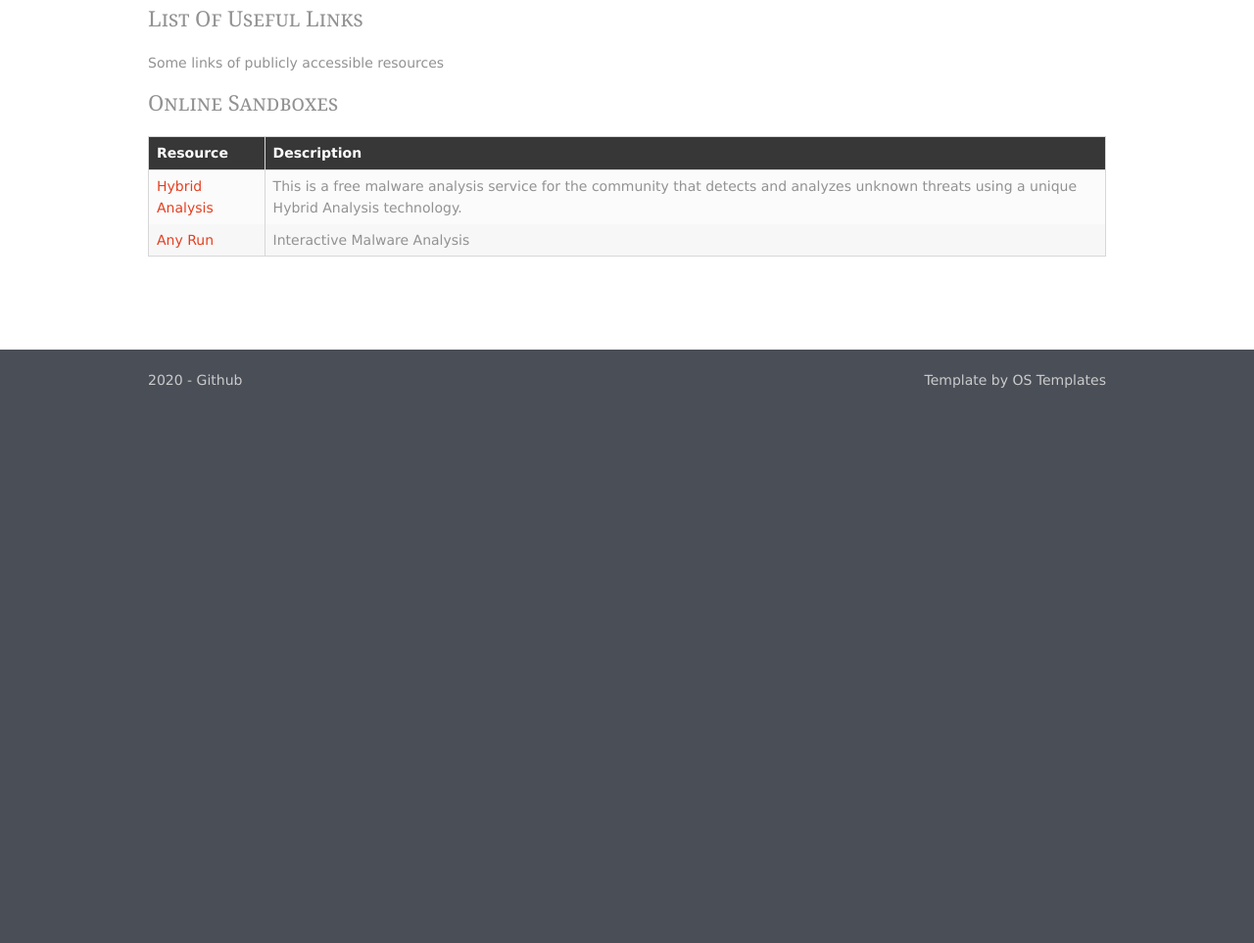
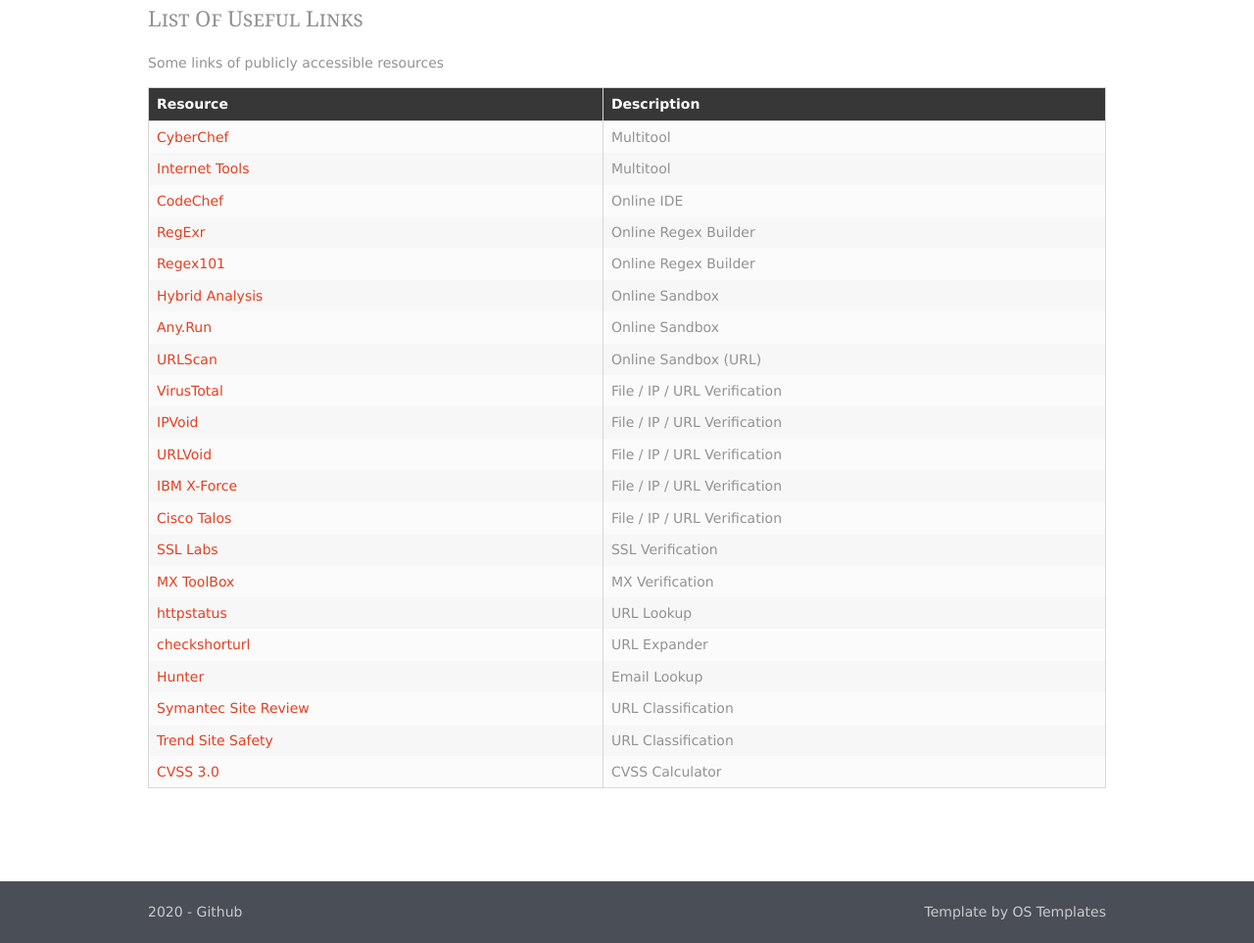
Before and after one commit to yuxuannn/yuxuannn.github.io, a plain HTML site: page pages/links.html in a window 1280 px wide. Shown: the part 321-1284 px from the top of the page at 98% size. Before the commit the page ends 800 px from the top, so only its background shows below. Drawn offline with Linux system fonts and the light colour scheme.

Commit message:
Update links.html

```diff
--- a/pages/links.html
+++ b/pages/links.html
@@ -57,7 +57,6 @@
       <h1>List of Useful Links</h1>
       <p>Some links of publicly accessible resources</p>
 
-      <h1>Online Sandboxes</h1>
       <div class="scrollable">
         <table>
           <thead>
@@ -68,12 +67,88 @@
           </thead>
           <tbody>
             <tr>
-              <td><a href="https://www.hybrid-analysis.com/">Hybrid Analysis</a></td>
-              <td>This is a free malware analysis service for the community that detects and analyzes unknown threats using a unique Hybrid Analysis technology.</td>
+              <td><a href="https://gchq.github.io/CyberChef/">CyberChef</a></td>
+              <td>Multitool</td>
             </tr>
             <tr>
-              <td><a href="https://app.any.run/">Any Run</a></td>
-              <td>Interactive Malware Analysis</td>
+              <td><a href="https://www.infobyip.com/internettools.php">Internet Tools</a></td>
+              <td>Multitool</td>
+            </tr>
+            <tr>
+              <td><a href="https://www.codechef.com/ide">CodeChef</a></td>
+              <td>Online IDE</td>
+            </tr>
+            <tr>
+              <td><a href="https://regexr.com/">RegExr</a></td>
+              <td>Online Regex Builder</td>
+            </tr>
+            <tr>
+              <td><a href="https://regex101.com/">Regex101</a></td>
+              <td>Online Regex Builder</td>
+            </tr>
+            <tr>
+              <td><a href="https://www.hybrid-analysis.com/">Hybrid Analysis</a></td>
+              <td>Online Sandbox</td>
+            </tr>
+            <tr>
+              <td><a href="https://app.any.run/">Any.Run</a></td>
+              <td>Online Sandbox</td>
+            </tr>
+            <tr>
+              <td><a href="https://urlscan.io/">URLScan</a></td>
+              <td>Online Sandbox (URL)</td>
+            </tr>
+            <tr>
+              <td><a href="https://www.virustotal.com/gui/home">VirusTotal</a></td>
+              <td>File / IP / URL Verification</td>
+            </tr>
+            <tr>
+              <td><a href="https://www.ipvoid.com/">IPVoid</a></td>
+              <td>File / IP / URL Verification</td>
+            </tr>
+            <tr>
+              <td><a href="https://www.urlvoid.com/">URLVoid</a></td>
+              <td>File / IP / URL Verification</td>
+            </tr>
+            <tr>
+              <td><a href="https://exchange.xforce.ibmcloud.com/">IBM X-Force</a></td>
+              <td>File / IP / URL Verification</td>
+            </tr>
+            <tr>
+              <td><a href="https://talosintelligence.com/reputation">Cisco Talos</a></td>
+              <td>File / IP / URL Verification</td>
+            </tr>
+            <tr>
+              <td><a href="https://www.ssllabs.com/ssltest/">SSL Labs</a></td>
+              <td>SSL Verification</td>
+            </tr>
+            <tr>
+              <td><a href="https://mxtoolbox.com/">MX ToolBox</a></td>
+              <td>MX Verification</td>
+            </tr>
+            <tr>
+              <td><a href="https://httpstatus.io/">httpstatus</a></td>
+              <td>URL Lookup</td>
+            </tr>
+            <tr>
+              <td><a href="http://checkshorturl.com/">checkshorturl</a></td>
+              <td>URL Expander</td>
+            </tr>
+            <tr>
+              <td><a href="https://hunter.io/">Hunter</a></td>
+              <td>Email Lookup</td>
+            </tr>
+            <tr>
+              <td><a href="https://sitereview.bluecoat.com/#/">Symantec Site Review</a></td>
+              <td>URL Classification</td>
+            </tr>
+            <tr>
+              <td><a href="https://global.sitesafety.trendmicro.com/">Trend Site Safety</a></td>
+              <td>URL Classification</td>
+            </tr>
+            <tr>
+              <td><a href="https://www.first.org/cvss/calculator/3.0">CVSS 3.0</a></td>
+              <td>CVSS Calculator</td>
             </tr>
           </tbody>
         </table>
```
